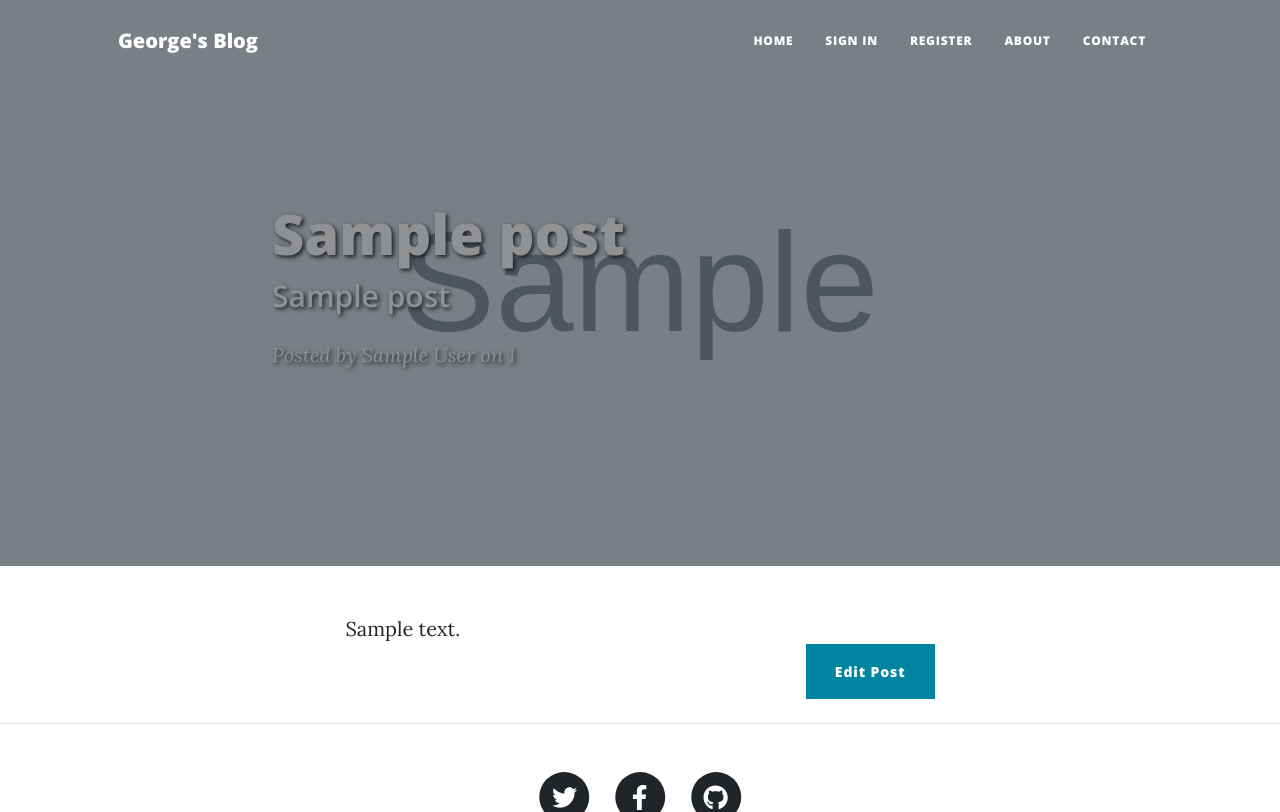
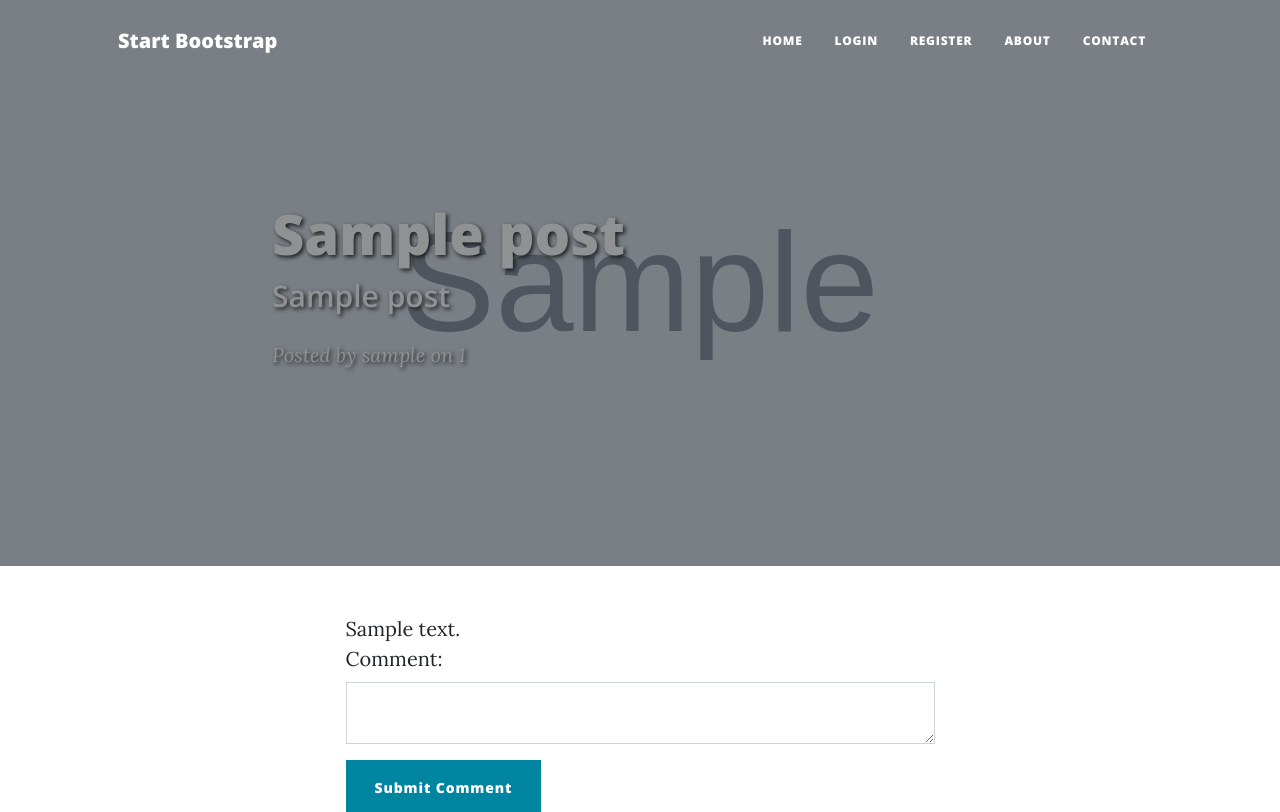
Before and after one commit to pipos4k/Blog-Flask-App, a Flask app: page /post/1 in a window 1280 px wide. Shown: the top 812 px of the page. Run offline with Flask 3, Linux system fonts and the light colour scheme; tables that the repository leaves empty hold one stand-in row (values such as "Sample post"); grey boxes marked "Sample" are stand-in pictures; some libraries are stand-ins or nearby versions.

Commit message:
Add comments for blog's users, login and register for admin, Edit, delete and post only for admin. Change DB structure

```diff
--- a/forms.py
+++ b/forms.py
@@ -20,7 +20,12 @@ class Login(FlaskForm):
 class CreatePostForm(FlaskForm):
     title = StringField("Blog Post Title", validators=[DataRequired()])
     subtitle = StringField("Subtitle", validators=[DataRequired()])
-    author = StringField("Author", validators=[DataRequired()])
+    # author = StringField("Author", validators=[DataRequired()])
     img_url = StringField("Blog Image URL", validators=[DataRequired(), URL()])
     body = CKEditorField("Blog Content", validators=[DataRequired()])
     submit = SubmitField("Submit Post")
+
+# WTForm for comments
+class Comments(FlaskForm):
+    comment_text = CKEditorField("Comment:", validators=[DataRequired()])
+    submit = SubmitField("Submit Comment")
--- a/main.py
+++ b/main.py
@@ -1,11 +1,13 @@
-from flask import Flask, render_template, redirect, url_for, flash
+from flask import Flask, render_template, redirect, url_for, flash, abort
 from flask_sqlalchemy import SQLAlchemy
 from flask_bootstrap import Bootstrap5
 from flask_ckeditor import CKEditor
+from flask_login import UserMixin, LoginManager, login_user, current_user, logout_user
+from sqlalchemy.orm import DeclarativeBase, Mapped, mapped_column, relationship
+from sqlalchemy import Integer, String, Text, ForeignKey
+from forms import RegisterForm, Login, Comments, CreatePostForm
 from datetime import date
-from sqlalchemy.orm import DeclarativeBase, Mapped, mapped_column
-from sqlalchemy import Integer, String, Text
-
+from functools import wraps
 
 # Create Flask app
 app = Flask(__name__)
@@ -17,9 +19,22 @@ app.config['CKEDITOR_CDN'] = None
 Bootstrap5(app)
 ckeditor = CKEditor(app=app)
 
+# * Create admin decorator
+def admin(f):
+    @wraps(f)
+    def decorated_function(*args, **kwargs):
+        # If id != 1 return 403 error
+        if current_user.id != 1:
+            return abort(403)
+        # Otherwise continue with the route function (home_page)
+        return f(*args, **kwargs)
+    return decorated_function
+# * end of admin
+
 # * Create database for posts
 class Base(DeclarativeBase):
     pass
+
 app.config["SQLALCHEMY_DATABASE_URI"] = "sqlite:///posts.db"
 db = SQLAlchemy(model_class=Base)
 db.init_app(app=app)
@@ -29,23 +44,45 @@ class Posts(db.Model):
     __tablename__ = "blog_post" # Link to the actual table name in DB
 
     id: Mapped[int] = mapped_column(Integer, primary_key=True)
+
+    # Create Foreign Key, "users.id" the users refers to the tablename of User.
+    author_id: Mapped[int] = mapped_column(Integer, ForeignKey("users.id"))
+    # Create reference to the User object. The "posts" refers to the posts property in the User class.
+    author= relationship("User", back_populates="posts")
+
     title: Mapped[str] = mapped_column(String(250), unique=True, nullable=False)
     subtitle: Mapped[str] = mapped_column(String(250), nullable=False)
     date: Mapped[int] = mapped_column(Integer, nullable=False)
     body: Mapped[str] = mapped_column(Text, nullable=False)
-    author: Mapped[str] = mapped_column(String(250), nullable=True)
     img_url: Mapped[str] = mapped_column(String(250), nullable=False)
+
+# New table for comments
+class Comment(db.Model):
+    __tablename__ = "comments"
+    id: Mapped[int] = mapped_column(Integer, primary_key=True)
+    text: Mapped[str] = mapped_column(Text, nullable=False)
+
+    # Add child relationship with User class
+    author_id: Mapped[int] = mapped_column(Integer, ForeignKey("users.id"))
+    comment_author = relationship("User", back_populates="comments")
+
 # * end of db
 
 # * Create USER
-from forms import RegisterForm, Login
-from flask_login import UserMixin, LoginManager, login_user
+
 class User(UserMixin, db.Model):
     __tablename__ = "users"
     id: Mapped[int] = mapped_column(Integer, primary_key=True)
     username: Mapped[str] = mapped_column(String(100), unique=True, nullable=False)
     email: Mapped[str] = mapped_column(String(100), nullable=False)
     password: Mapped[str] = mapped_column(String(100), nullable=False)
+
+    #This will act like a List of Posts objects attached to each User.
+    #The "author" refers to the author property in the Posts class.
+    posts= relationship("Posts", back_populates="author")
+
+    # Add parent relationship with Comment class
+    comments = relationship("Comment", back_populates="comment_author")
 
 # Set up Login
 login_manager = LoginManager()
@@ -57,70 +94,7 @@ def load_user(user_id):
     return db.get_or_404(User, user_id) # Call out user or return 404
 # * end of create user
 
-# Define the route
-@app.route("/")
-def home_page():
-    # Query the database for all the posts. Convert the data to a python list.
-    result = db.session.execute(db.select(Posts))
-    posts = result.scalars().all()
-    return render_template("index.html", all_posts=posts)
 
-# * Handle POSTS, GET, DELETE, EDIT
-#Define a page for individual post by ID
-@app.route("/post/<int:index>")
-def show_post(index):
-    result = db.get_or_404(Posts, index)
-    return render_template("post.html", post=result)
-
-# Create a new post page
-from forms import CreatePostForm
-@app.route("/new-post", methods=["GET", "POST"])
-def add_post():
-    form = CreatePostForm()
-    if form.validate_on_submit():
-        new_post = Posts(
-            title= form.title.data,
-            subtitle= form.subtitle.data,
-            body= form.body.data,
-            img_url = form.img_url.data,
-            author= form.author.data,
-            date= date.today().strftime("%B %d, %Y")
-        )
-        db.session.add(new_post)
-        db.session.commit()
-        return redirect(url_for("home_page"))
-    return render_template("create_post.html", form=form)
-
-# Edit a post by id
-@app.route("/edit-post/<int:index>", methods=["GET", "POST"])
-def edit_post(index):
-    result = db.get_or_404(Posts, index)
-    edit_form = CreatePostForm(
-        title= result.title,
-        subtitle= result.subtitle,
-        img_url= result.img_url,
-        author= result.author,
-        body= result.body
-    )
-
-    if edit_form.validate_on_submit():
-        result.title= edit_form.title.data
-        result.subtitle= edit_form.subtitle.data
-        result.img_url= edit_form.img_url.data
-        result.author= edit_form.author.data
-        result.body= edit_form.body.data
-        db.session.commit()
-        return redirect(url_for("show_post", index=result.id))
-    return render_template("create_post.html", form=edit_form, is_edit=True)
-
-# Delete post
-@app.route("/delete/<int:index>")
-def delete_post(index):
-    result = db.get_or_404(Posts, index)
-    db.session.delete(result)
-    db.session.commit()
-    return redirect(url_for("home_page"))
-# * end of handle posts
 
 # * Handle users
 from werkzeug.security import generate_password_hash, check_password_hash
@@ -150,37 +124,119 @@ def register():
         db.session.commit()
 
         # Authenticate the user with FlaskLogik
-        login(new_user)
+        login_user(new_user)
         return redirect(url_for("home_page"))
-    return render_template("register.html", form=form)
+    return render_template("register.html", form=form, current_user=current_user)
 
 
 @app.route("/login", methods=["GET", "POST"])
 def login():
     form = Login()
     if form.validate_on_submit():
-        username= form.username.data
+
         password= form.password.data
-        result= db.session.execute(db.select(User).where(User.username == username))
+        result= db.session.execute(db.select(User).where(User.username == form.username.data))
         user= result.scalar() # Username is unique so will have one result only.
 
-        if user and check_password_hash(user.password, password):
+        if not user:
+            flash("That username doesn't exixt, please enter a valid accoutn")
+            return(redirect(url_for("login")))
+        elif not check_password_hash(user.password, password):
+            flash("Password is incorrect!")
+            return(redirect(url_for("login")))
+        else:
             login_user(user)
             return redirect(url_for("home_page"))
-        else:
-            print("ERROR")
-    return render_template("login.html", form=form)
+    return render_template("login.html", form=form, current_user=current_user)
+
+@app.route('/logout')
+def logout():
+    logout_user()
+    return redirect(url_for('home_page'))
+
 # * end of handle users
+
+# * Start the app
+# Define the route
+@app.route("/")
+def home_page():
+    # Query the database for all the posts. Convert the data to a python list.
+    result = db.session.execute(db.select(Posts))
+    posts = result.scalars().all()
+    return render_template("index.html", all_posts=posts, current_user=current_user)
+
+# * Handle POSTS, GET, DELETE, EDIT
+#Define a page for individual post by ID
+@app.route("/post/<int:index>")
+def show_post(index):
+    result = db.get_or_404(Posts, index)
+    # Add comment form
+    comment_form = Comments()
+    return render_template("post.html", post=result, current_user=current_user, form=comment_form)
+
+# Create a new post page, ONLY ADMIN
+@app.route("/new-post", methods=["GET", "POST"])
+@admin
+def add_post():
+    form = CreatePostForm()
+    if form.validate_on_submit():
+        new_post = Posts(
+            title= form.title.data,
+            subtitle= form.subtitle.data,
+            body= form.body.data,
+            img_url = form.img_url.data,
+            author= current_user,
+            date= date.today().strftime("%B %d, %Y")
+        )
+        db.session.add(new_post)
+        db.session.commit()
+        return redirect(url_for("home_page"))
+    return render_template("create_post.html", form=form, current_user=current_user)
+
+# Edit a post by id, ONLY ADMIN
+@app.route("/edit-post/<int:index>", methods=["GET", "POST"])
+@admin
+def edit_post(index):
+    result = db.get_or_404(Posts, index)
+    edit_form = CreatePostForm(
+        title= result.title,
+        subtitle= result.subtitle,
+        img_url= result.img_url,
+        author= result.author,
+        body= result.body
+    )
+
+    if edit_form.validate_on_submit():
+        result.title= edit_form.title.data
+        result.subtitle= edit_form.subtitle.data
+        result.img_url= edit_form.img_url.data
+        result.author= current_user
+        result.body= edit_form.body.data
+        db.session.commit()
+        return redirect(url_for("show_post", index=result.id))
+    return render_template("create_post.html", form=edit_form, is_edit=True, current_user=current_user)
+
+# Delete post, ONLY ADMIN
+@app.route("/delete/<int:index>")
+@admin
+def delete_post(index):
+    result = db.get_or_404(Posts, index)
+    db.session.delete(result)
+    db.session.commit()
+    return redirect(url_for("home_page"))
+# * end of handle posts
+
+
 
 # Define the about page
 @app.route("/about")
 def about_page():
-    return render_template("about.html")
+    return render_template("about.html", current_user=current_user)
 
 # Define the about page
 @app.route("/contact")
 def contact_page():
-    return render_template("contact.html")
+    return render_template("contact.html", current_user=current_user)
 
 if __name__ == "__main__":
     with app.app_context():
--- a/templates/header.html
+++ b/templates/header.html
@@ -19,18 +19,67 @@
    <!-- Navigation-->
     <nav class="navbar navbar-expand-lg navbar-light" id="mainNav">
       <div class="container px-4 px-lg-5">
-            <a class="navbar-brand" href="{{ url_for ('home_page')}}">George's Blog</a>
-            <button class="navbar-toggler" type="button" data-bs-toggle="collapse" data-bs-target="#navbarResponsive" aria-controls="navbarResponsive" aria-expanded="false" aria-label="Toggle navigation">
+        <a class="navbar-brand" href="/">Start Bootstrap</a>
+        <button
+          class="navbar-toggler"
+          type="button"
+          data-bs-toggle="collapse"
+          data-bs-target="#navbarResponsive"
+          aria-controls="navbarResponsive"
+          aria-expanded="false"
+          aria-label="Toggle navigation"
+        >
           Menu
           <i class="fas fa-bars"></i>
         </button>
         <div class="collapse navbar-collapse" id="navbarResponsive">
           <ul class="navbar-nav ms-auto py-4 py-lg-0">
-                    <li class="nav-item"><a class="nav-link px-lg-3 py-3 py-lg-4" href="{{ url_for('home_page') }}">Home</a></li>
-                    <li class="nav-item"><a class="nav-link px-lg-3 py-3 py-lg-4" href="{{ url_for ('login') }}">Sign In</a></li>
-                    <li class="nav-item"><a class="nav-link px-lg-3 py-3 py-lg-4" href="{{ url_for ('register') }}">Register</a></li>
-                    <li class="nav-item"><a class="nav-link px-lg-3 py-3 py-lg-4" href="{{ url_for ('about_page') }}">About</a></li>
-                    <li class="nav-item"><a class="nav-link px-lg-3 py-3 py-lg-4" href="{{ url_for ('contact_page') }}">Contact</a></li>
+            <li class="nav-item">
+              <a
+                class="nav-link px-lg-3 py-3 py-lg-4"
+                href="{{ url_for('home_page') }}"
+                >Home</a
+              >
+            </li>
+            <!-- Only show Login/Register if user is logged out. Otherwise show "Log Out" -->
+            {% if not current_user.is_authenticated: %}
+            <li class="nav-item">
+              <a
+                class="nav-link px-lg-3 py-3 py-lg-4"
+                href="{{ url_for('login') }}"
+                >Login</a
+              >
+            </li>
+            <li class="nav-item">
+              <a
+                class="nav-link px-lg-3 py-3 py-lg-4"
+                href="{{ url_for('register') }}"
+                >Register</a
+              >
+            </li>
+            {% else: %}
+            <li class="nav-item">
+              <a
+                class="nav-link px-lg-3 py-3 py-lg-4"
+                href="{{ url_for('logout') }}"
+                >Log Out</a
+              >
+            </li>
+            {% endif %}
+            <li class="nav-item">
+              <a
+                class="nav-link px-lg-3 py-3 py-lg-4"
+                href="{{ url_for('about_page') }}"
+                >About</a
+              >
+            </li>
+            <li class="nav-item">
+              <a
+                class="nav-link px-lg-3 py-3 py-lg-4"
+                href="{{ url_for('contact_page') }}"
+                >Contact</a
+              >
+            </li>
           </ul>
         </div>
       </div>
--- a/templates/post.html
+++ b/templates/post.html
@@ -1,3 +1,4 @@
+{% from "bootstrap5/form.html" import render_form %}
 {% include "header.html" %}
   <!-- Page Header -->
   <header class="masthead" style="background-image: url('{{post.img_url}}')">
@@ -9,7 +10,7 @@
             <h1>{{post.title}}</h1>
             <h2 class="subheading">{{post.subtitle}}</h2>
             <span class="meta">Posted by
-              <a href="#"> {{post.author}} </a>
+              <a href="#"> {{post.author.username}} </a>
               on {{post.date}}
             </span>
           </div>
@@ -24,14 +25,41 @@
     <div class="row gx-4 gx-lg-5 justify-content-center">
       <div class="col-md-10 col-lg-8 col-xl-7">
         {{ post.body|safe }}
+        <!--Only show Edit Post button if user id is 1 (admin user) -->
+        {% if current_user.id == 1 %}
         <div class="d-flex justify-content-end mb-4">
           <a
             class="btn btn-primary float-right"
-            href="{{ url_for('edit_post', index=post.id) }}"
-          >Edit Post</a>
+            href="{{url_for('edit_post', index=post.id)}}"
+            >Edit Post</a >
+        </div>
+        {% endif %}
+
+        <!--Comments Area -->
+        <!-- Load CKEditor -->
+        {{ ckeditor.load() }}
+        <!-- Configure it with the name of the form field from Comments -->
+        {{ ckeditor.config(name="comment_text") }}
+        <!-- Create the WTF form from Comments -->
+        {{ render_form(form, novalidate=True, button_map={"submit": "primary"}) }}
+        <div class="col-lg-8 col-md-10 mx-auto comment">
+          <ul class="commentList">
+            <li>
+              <div class="commenterImage">
+                <img
+                  src="../static/assets/img/default-profile.jpg"
+                />
+              </div>
+              <div class="commentText">
+                <p>Some comment</p>
+                <span class="date sub-text">comment author name</span>
+              </div>
+            </li>
+          </ul>
         </div>
       </div>
     </div>
   </div>
 </article>
+
 {% include "footer.html" %}
```
Also changed, not shown: templates/index.html (+5 -3 lines). Lines whose indentation alone changed are shown as unchanged.
